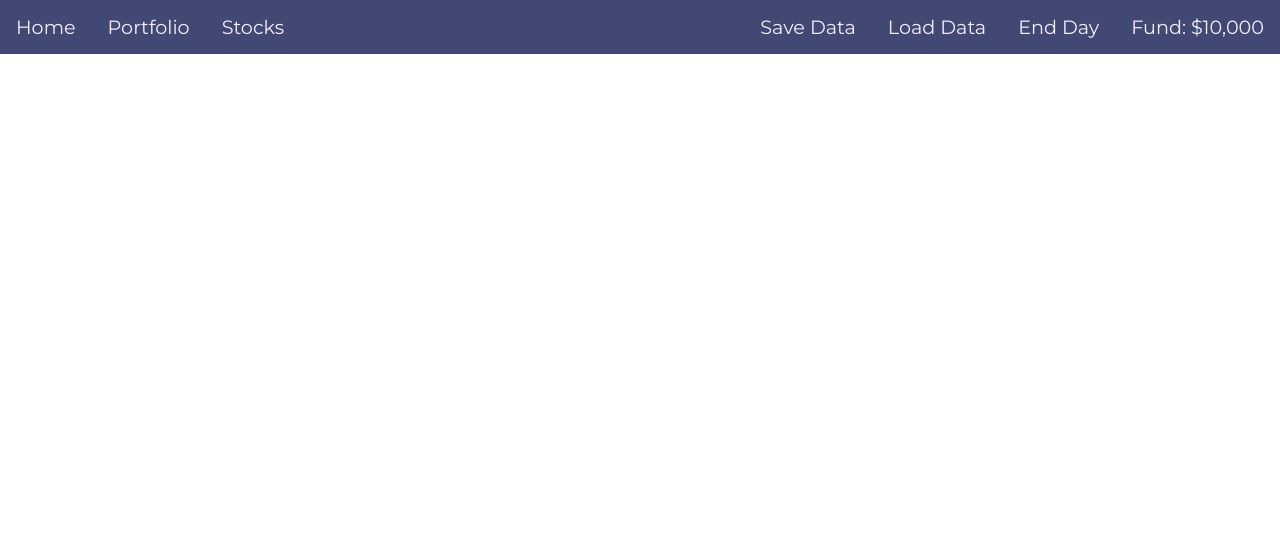
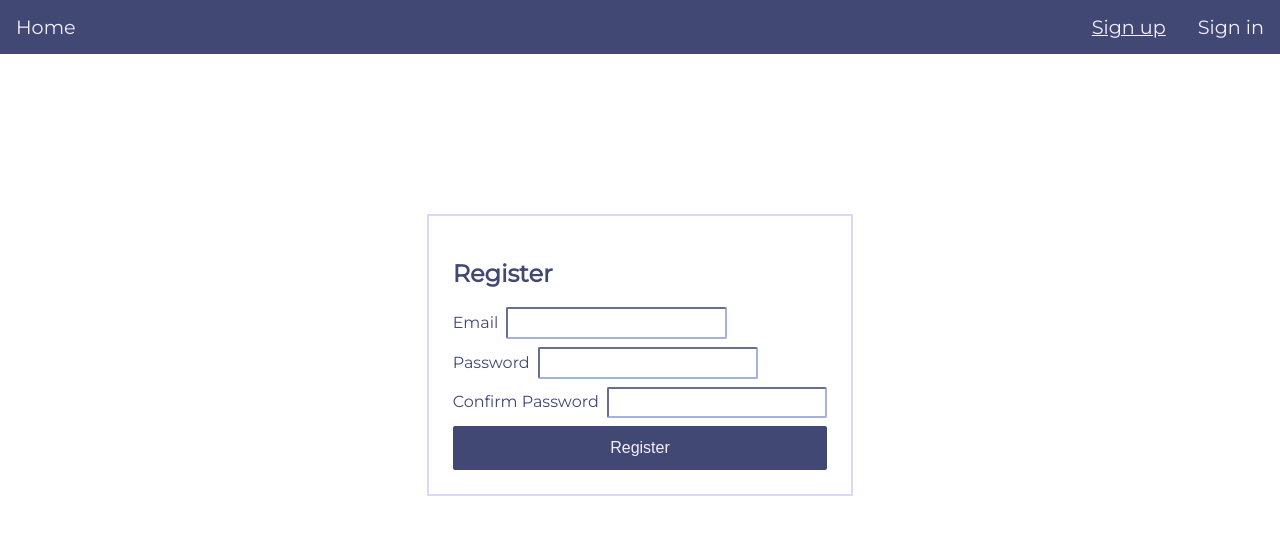
Before and after one commit to huynhhuy1401/vue-stock, a Vue app: page /signup in a window 1280 px wide. Shown: the top 534 px of the page. Built offline with nearby package versions, Linux system fonts and the light colour scheme.

Commit message:
Add auth

```diff
--- a/src/App.vue
+++ b/src/App.vue
@@ -17,6 +17,7 @@ export default {
 </script>
 
 <style>
+/* Universal CSS */
 *, *:before, *:after {
   box-sizing: inherit;
 }
@@ -32,6 +33,10 @@ body {
   margin: 0;
 }
 
+#app {
+  height: 100vh;
+}
+
 .fade-enter-active, .fade-leave-active {
   transition: opacity .5s;
 }
@@ -39,6 +44,7 @@ body {
   opacity: 0;
 }
 
+/* Stock CSS */
 .Stock-panel {
   flex: 0 25%;
   padding: 1rem;
@@ -69,6 +75,7 @@ body {
   margin-top: 0.5rem;
   outline: none;
   cursor: pointer;
+  border-radius: 2px;
 }
 
 .Stock-btn-active {
@@ -87,4 +94,48 @@ body {
   font-size: 1rem;
 }
 
+/* form css */
+.form {
+  display: inline-block;
+  padding: 1.5rem;
+  border: #dcd6f7 solid 2px;
+  color: #424874;
+}
+
+.form-group {
+  margin-bottom: 0.5rem;
+}
+
+.form-btn {
+  border-radius: 2px;
+  width: 100%;
+}
+
+.form-label {
+  margin-right: 0.5rem;
+  font-size: 1rem;
+}
+
+.form-warning {
+  margin-top: 0.2rem;
+  margin-bottom: 0.5rem;
+}
+
+.input {
+  border-color: #a6b1e1;
+  border-radius: 2px;
+  font-size: 1rem;
+  padding: 0.3rem;
+  outline: none;
+}
+
+.input-warning {
+  color: #ff5552;
+  font-size: 0.8rem;
+}
+
+.pw-confirm {
+  margin-bottom: 0;
+}
+
 </style>
--- a/src/components/Header.vue
+++ b/src/components/Header.vue
@@ -4,28 +4,31 @@
       <router-link class="nav-list-item" tag="li" to="/" exact>
         <a class="nav-link">Home</a>
       </router-link>
-      <router-link class="nav-list-item" tag="li" to="/portfolio">
+      <router-link class="nav-list-item" tag="li" to="/portfolio" v-if="isAuthenticated">
         <a class="nav-link">Portfolio</a>
       </router-link>
-      <router-link class="nav-list-item" tag="li" to="/stocks">
+      <router-link class="nav-list-item" tag="li" to="/stocks" v-if="isAuthenticated">
         <a class="nav-link">Stocks</a>
       </router-link>
     </ul>
 
-    <div class="left">
-      <div class="nav-item clickable" @click="saveData">Save Data</div>
-      <div class="nav-item clickable" @click="loadData">Load Data</div>
-      <div @click="endDay" class="nav-item clickable">End Day</div>
-      <div class="nav-item">
+    <div class="left" >
+      <div @click="endDay" class="nav-item clickable" v-if="isAuthenticated">End Day</div>
+      <div class="nav-item" v-if="isAuthenticated">
         <p class="fund">Fund: {{ fund | currency }}</p>
       </div>
+      <div @click="logOut" class="nav-item clickable" v-if="isAuthenticated">Log out</div>
+      <router-link class="nav-list-item" tag="li" to="/signup" v-if="!isAuthenticated">
+        <a class="nav-link">Sign up</a>
+      </router-link>
+      <router-link class="nav-list-item" tag="li" to="/signin" v-if="!isAuthenticated">
+        <a class="nav-link">Sign in</a>
+      </router-link>
     </div>
   </nav>
 </template>
 
 <script>
-import { myAxios } from '../main'
-
 export default {
   filters: {
     currency (value) {
@@ -35,22 +38,17 @@ export default {
   computed: {
     fund () {
       return this.$store.getters.fund
+    },
+    isAuthenticated () {
+      return this.$store.getters.isAuthenticated
     }
   },
   methods: {
     endDay () {
       this.$store.dispatch('randomStock')
     },
-    loadData () {
-      this.$store.dispatch('loadData')
-    },
-    saveData () {
-      const data = {
-        stockPortfolio: this.$store.getters.stockPortfolio,
-        stocks: this.$store.getters.stocks,
-        fund: this.$store.getters.fund
-      }
-      myAxios.put('/data.json', data)
+    logOut () {
+      this.$store.dispatch('logOut')
     }
   }
 }
--- a/src/main.js
+++ b/src/main.js
@@ -6,8 +6,14 @@ import axios from 'axios'
 
 Vue.config.productionTip = false
 
+export const API_KEY = 'AIzaSyC_xvX6BEoToLTa9ewO30SpkFzXLo2ig3k'
+
 export const myAxios = axios.create({
   baseURL: 'https://vue-http-4ac3c.firebaseio.com'
+})
+
+export const authAxios = axios.create({
+  baseURL: 'https://identitytoolkit.googleapis.com/v1'
 })
 
 new Vue({
--- a/src/router/index.js
+++ b/src/router/index.js
@@ -3,6 +3,8 @@ import VueRouter from 'vue-router'
 import Home from '../views/Home.vue'
 import Portfolio from '../views/Portfolio.vue'
 import Stocks from '../views/Stocks.vue'
+import SignIn from '../views/SignIn.vue'
+import SignUp from '../views/SignUp.vue'
 
 Vue.use(VueRouter)
 
@@ -21,6 +23,16 @@ const routes = [
     path: '/stocks',
     name: 'Stocks',
     component: Stocks
+  },
+  {
+    path: '/signin',
+    name: 'SignIn',
+    component: SignIn
+  },
+  {
+    path: '/signup',
+    name: 'SignUp',
+    component: SignUp
   }
 ]
 
--- a/src/store/index.js
+++ b/src/store/index.js
@@ -2,29 +2,14 @@ import Vue from 'vue'
 import Vuex from 'vuex'
 import stocks from './modules/stocks'
 import portfolio from './modules/portfolio'
-import { myAxios } from '../main'
+import auth from './modules/auth'
 
 Vue.use(Vuex)
 
 export default new Vuex.Store({
-  actions: {
-    loadData ({ commit }) {
-      myAxios.get('/data.json')
-        .then(response => {
-          const data = response.data
-          const portfolio = {
-            fund: data.fund,
-            stocks: data.stockPortfolio || []
-          }
-          const stocks = data.stocks
-
-          commit('SET_PORTFOLIO', portfolio)
-          commit('SET_STOCK', stocks)
-        })
-    }
-  },
   modules: {
     stocks,
-    portfolio
+    portfolio,
+    auth
   }
 })
--- /dev/null
+++ b/src/store/modules/auth.js
@@ -0,0 +1,92 @@
+import { authAxios, API_KEY } from '../../main'
+import router from '../../router'
+
+export default {
+  state: {
+    userId: null,
+    idToken: null
+  },
+  getters: {
+    isAuthenticated (state) {
+      return state.idToken != null
+    }
+  },
+  mutations: {
+    authUser (state, { userId, idToken }) {
+      state.userId = userId
+      state.idToken = idToken
+    },
+    clearAuthData (state) {
+      state.idToken = null
+      state.userId = null
+    }
+  },
+  actions: {
+    setLogoutTime ({ commit }, time) {
+      setTimeout(() => {
+        commit('clearAuthData')
+      }, time * 1000)
+    },
+    signUp ({ commit, dispatch }, user) {
+      authAxios.post(
+        '/accounts:signUp?key=' + API_KEY,
+        {
+          ...user,
+          returnSecureToken: true
+        },
+        {
+          headers: {
+            'Content-Type': 'application/json'
+          }
+        })
+        .then(res => {
+          console.log(res)
+          const authInfo = {
+            userId: res.data.localId,
+            idToken: res.data.idToken
+          }
+          commit('authUser', authInfo)
+          const now = new Date()
+          const expirationDate = new Date(now.getTime() + res.data.expiresIn * 1000)
+          localStorage.setItem('expirationDate', expirationDate)
+          localStorage.setItem('token', res.data.idToken)
+          localStorage.setItem('userId', res.data.localId)
+          dispatch('setLogoutTime', res.data.expiresIn)
+        })
+    },
+    signIn ({ commit, dispatch }, user) {
+      authAxios.post(
+        '/accounts:signInWithPassword?key=' + API_KEY,
+        {
+          ...user,
+          returnSecureToken: true
+        },
+        {
+          headers: {
+            'Content-Type': 'application/json'
+          }
+        })
+        .then(res => {
+          const authInfo = {
+            userId: res.data.localId,
+            idToken: res.data.idToken
+          }
+          commit('authUser', authInfo)
+          const now = new Date()
+          const expirationDate = new Date(now.getTime() + res.data.expiresIn * 1000)
+          localStorage.setItem('expirationDate', expirationDate)
+          localStorage.setItem('token', res.data.idToken)
+          localStorage.setItem('userId', res.data.localId)
+          dispatch('setLogoutTime', res.data.expiresIn)
+          router.push('/')
+        })
+    },
+    logOut ({ commit }) {
+      commit('clearAuthData')
+      localStorage.removeItem('expirationDate')
+      localStorage.removeItem('token')
+      localStorage.removeItem('userId')
+      router.replace('/signin')
+    }
+  }
+}
--- a/src/views/Home.vue
+++ b/src/views/Home.vue
@@ -2,13 +2,7 @@
   <div>
     <h1>Stock trading website</h1>
     <p>
-      Instruction: Click
-      <span class="bold">Stock</span> to buy stocks and click
-      <span class="bold">Portfolio</span> to check your stocks and sell it. Click
-      <span class="bold">End Day</span> to random the stocks price. To save your data click
-      <span class="bold">Save Data</span>
-      and to load your data click
-      <span class="bold">Load Data</span>
+      Welcome to the biggest stock market on the internet.
     </p>
   </div>
 </template>
--- /dev/null
+++ b/src/views/SignIn.vue
@@ -0,0 +1,48 @@
+<template>
+  <div class="sign-in">
+    <form class="form" @submit.prevent="onSubmit">
+      <div class="form-title">
+        <h2>Login</h2>
+      </div>
+      <div class="form-group">
+        <label for="email" class="form-label">Email</label>
+        <input type="email" id="email" class="input" v-model="email"/>
+      </div>
+      <div class="form-group">
+        <label for="password" class="form-label">Password</label>
+        <input type="password" id="password" class="input" v-model="password" />
+      </div>
+      <button class="Stock-btn Stock-btn-active form-btn">Login</button>
+    </form>
+  </div>
+</template>
+
+<script>
+export default {
+  data () {
+    return {
+      email: '',
+      password: ''
+    }
+  },
+  methods: {
+    onSubmit () {
+      const user = {
+        email: this.email,
+        password: this.password
+      }
+      this.$store.dispatch('signIn', user)
+    }
+  }
+}
+</script>
+
+<style scoped>
+.sign-in {
+  display: flex;
+  flex-direction: column;
+  justify-content: center;
+  align-items: center;
+  padding-top: 10rem;
+}
+</style>
--- /dev/null
+++ b/src/views/SignUp.vue
@@ -0,0 +1,64 @@
+<template>
+  <div class="sign-up">
+    <form class="form" @submit.prevent="onSubmit">
+      <div class="form-title">
+        <h2>Register</h2>
+      </div>
+      <div class="form-group">
+        <label for="email" class="form-label">Email</label>
+        <input type="email" id="email" class="input" v-model="email"/>
+      </div>
+      <div class="form-group">
+        <label for="password" class="form-label">Password</label>
+        <input type="password" id="password" class="input" v-model="password" />
+      </div>
+      <div class="form-group pw-confirm">
+        <label for="confirm" class="form-label">Confirm Password</label>
+        <input type="password" id="confirm" class="input" v-model="confirmation" />
+      </div>
+      <transition name="fade">
+        <div class="form-warning" v-if="!pwMatch">
+          <small class="input-warning">Password does not match</small>
+        </div>
+      </transition>
+      <button class="Stock-btn Stock-btn-active form-btn">Register</button>
+    </form>
+  </div>
+</template>
+
+<script>
+
+export default {
+  data () {
+    return {
+      email: '',
+      password: '',
+      confirmation: '',
+      pwMatch: true
+    }
+  },
+  methods: {
+    onSubmit () {
+      if (this.password !== this.confirmation) {
+        this.pwMatch = false
+      } else {
+        const user = {
+          email: this.email,
+          password: this.password
+        }
+        this.$store.dispatch('signUp', user)
+      }
+    }
+  }
+}
+</script>
+
+<style scoped>
+.sign-up {
+  display: flex;
+  flex-direction: column;
+  justify-content: center;
+  align-items: center;
+  padding-top: 10rem;
+}
+</style>
```
